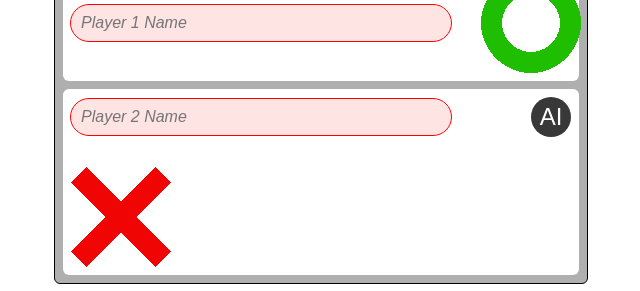
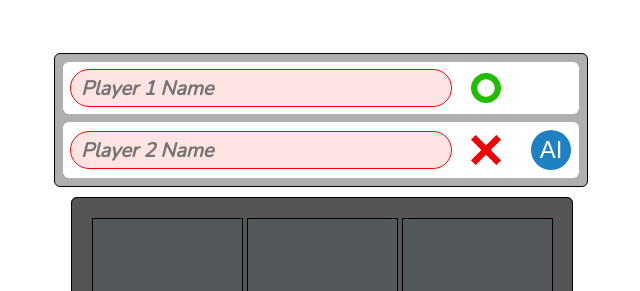
Before and after one commit to njcushing/odin-tic-tac-toe, a website: page index.html in a window 1280 px wide. Shown: the top 291 px of the page, without its empty margins (319-959 px from the left). Drawn offline with nearby package versions, Linux system fonts and the light colour scheme.

Commit message:
Style player game symbols and parent grid container

```diff
--- a/index.html
+++ b/index.html
@@ -9,15 +9,14 @@
     <body>
         <div class="main">
             <div class="player-container">
-                <div class="player-info player-one" state="empty">
+                <div class="player-info player-one">
                     <input type="text" id="playerTwoName" name="playerTwoName"
                         class="player-name" maxlength=20 placeholder="Player 1 Name" required></input>
                     <img src="./img/nought.png">
                 </div>
-                <div class="player-info player-two" state="empty">
+                <div class="player-info player-two">
                     <input type="text" id="playerOneName" name="playerOneName"
                         class="player-name" maxlength=20 placeholder="Player 2 Name" required></input>
-                    <h3 class="player-char"></h3>
                     <img src="./img/cross.png">
                     <button class="ai-button">AI</button>
                 </div>
--- a/styles.css
+++ b/styles.css
@@ -55,18 +55,23 @@ h1, h2, h3, h4, h5, h6 {
 
 .player-info {
     display: grid;
-    grid-template-columns: repeat(3, auto);
+    grid-template-columns: 1fr repeat(2, 40px);
     align-items: center;
     background-color: #ffffff;
     border-radius: 0.3rem;
     width: 500px;
-    gap: 30px;
+    gap: 20px;
     padding: 8px;
 }
 
 .player-name {
-    width: 360px;
+    grid-area: 1 / 1 / 2 / 2;
+    width: auto;
     height: 1.4rem;
+    font-family: var(--nunito-font-family);
+    font-style: italic;
+    font-size: 1rem;
+    font-weight: bold;
     border-radius: 9999px;
     border: none;
     outline: 1px solid black;
@@ -99,12 +104,13 @@ h1, h2, h3, h4, h5, h6 {
     font-weight: bold;
 }
 
-.player-char {
-    justify-self: end;
+.player-info img {
+    grid-area: 1 / 2 / 2 / 3;
+    width: 30px;
 }
 
 .ai-button {
-    grid-area: 1 / -1 / 2 / -2;
+    grid-area: 1 / 3 / 2 / 4;
     justify-self: end;
     font-size: 1.2rem;
     text-align: center;
@@ -171,19 +177,21 @@ h1, h2, h3, h4, h5, h6 {
     justify-content: center;
     background-color: #e6f9fc;
     outline: 1px solid #000;
+    padding: 10px;
 }
-.game-cell:hover {
+.game-cell:hover:not(.o):not(.x) {
     background-color: #cbedee;
     outline: 2px solid #000;
 }
-.game-cell:active {
+.game-cell:active:not(.o):not(.x) {
     background-color: #b2d2d3;
     outline: 2px solid #000;
 }
-.game-cell-char {
-    position: relative;
-    place-self: center;
-    font-size: 8rem;
+.game-cell.o {
+    background-color: #aaffb8;
+}
+.game-cell.x {
+    background-color: #ffcece;
 }
 
 .game-buttons {
```
